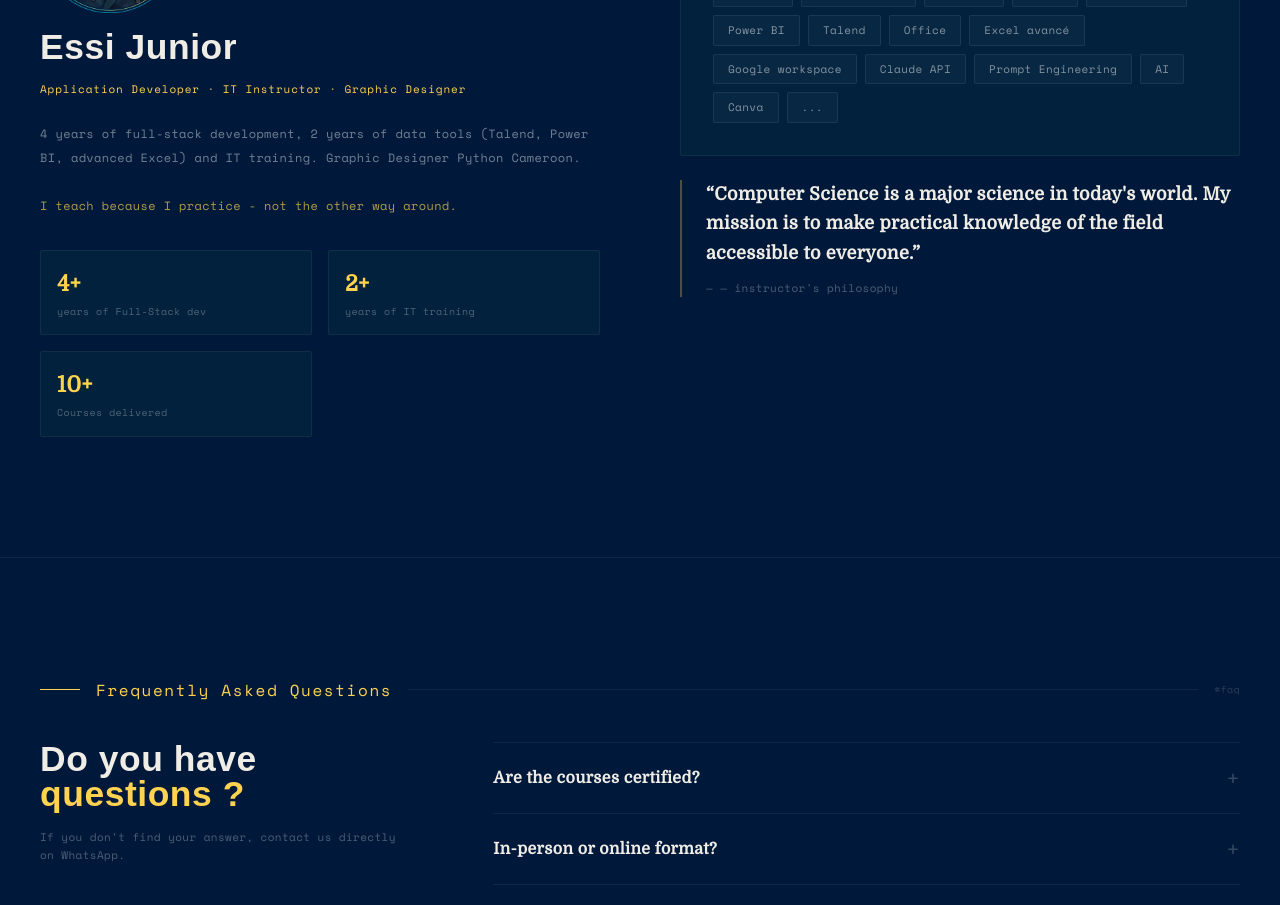
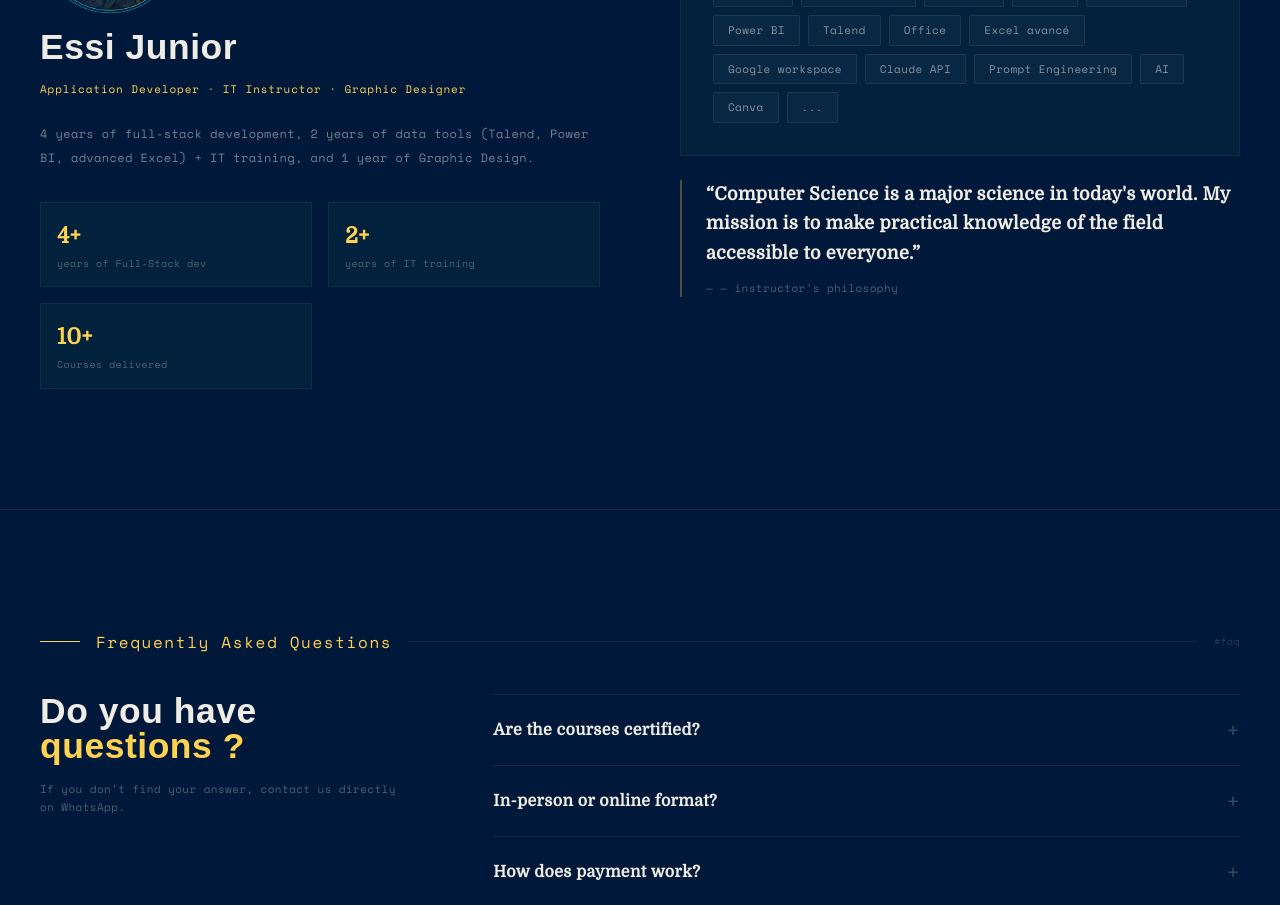
Before and after one commit to EssiJunior/Tebunah-Training, a Next.js app: page /en in a window 1280 px wide. Shown: the part 4160-5065 px from the top of the page. Built offline with nearby package versions, Linux system fonts and the light colour scheme; a web font is replaced by a local one.

Commit message:
Updated Instructor "Essi" informations

```diff
--- a/messages/en.json
+++ b/messages/en.json
@@ -858,8 +858,7 @@
         "essi": {
             "name": "Essi Junior",
             "title": "Application Developer · IT Instructor · Graphic Designer",
-            "description": "4 years of full-stack development, 2 years of data tools (Talend, Power BI, advanced Excel) and IT training. Graphic Designer Python Cameroon.",
-            "quote": "I teach because I practice - not the other way around.",
+            "description": "4 years of full-stack development, 2 years of data tools (Talend, Power BI, advanced Excel) + IT training, and 1 year of Graphic Design.",
             "stats": [
                 "years of Full-Stack dev",
                 "years of IT training",
--- a/messages/fr.json
+++ b/messages/fr.json
@@ -858,8 +858,7 @@
         "essi": {
             "name": "Essi Junior",
             "title": "Développeur d'applications · Formateur IT · Designeur graphique",
-            "description": "4 ans de développement full-stack, 2 ans d'outils data (Talend, Power BI, Excel avancé) et en formations IT. Designeur Graphique Python Cameroun.",
-            "quote": "Je forme parce que je pratique - pas l'inverse.",
+            "description": "4 ans de développement full-stack, 2 ans d'outils data (Talend, Power BI, Excel avancé) + formations IT et 1 an de Design Graphique.",
             "stats": [
                 "ans de dev Full-Stack",
                 "ans de formations IT",
--- a/sections/Instructors.tsx
+++ b/sections/Instructors.tsx
@@ -45,8 +45,6 @@ export default function Instructors() {
                 transition={{ duration: 0.6, delay: 0.2 }}
                 className="font-mono text-[12px] text-white/45 leading-loose mb-8">
                 {t('essi.description')}
-                <br /><br />
-                <span className="text-accent/70">{t('essi.quote')}</span>
               </motion.p>
 
               <motion.div initial={{ opacity: 0, y: 20 }} animate={inView ? { opacity: 1, y: 0 } : {}}
```
